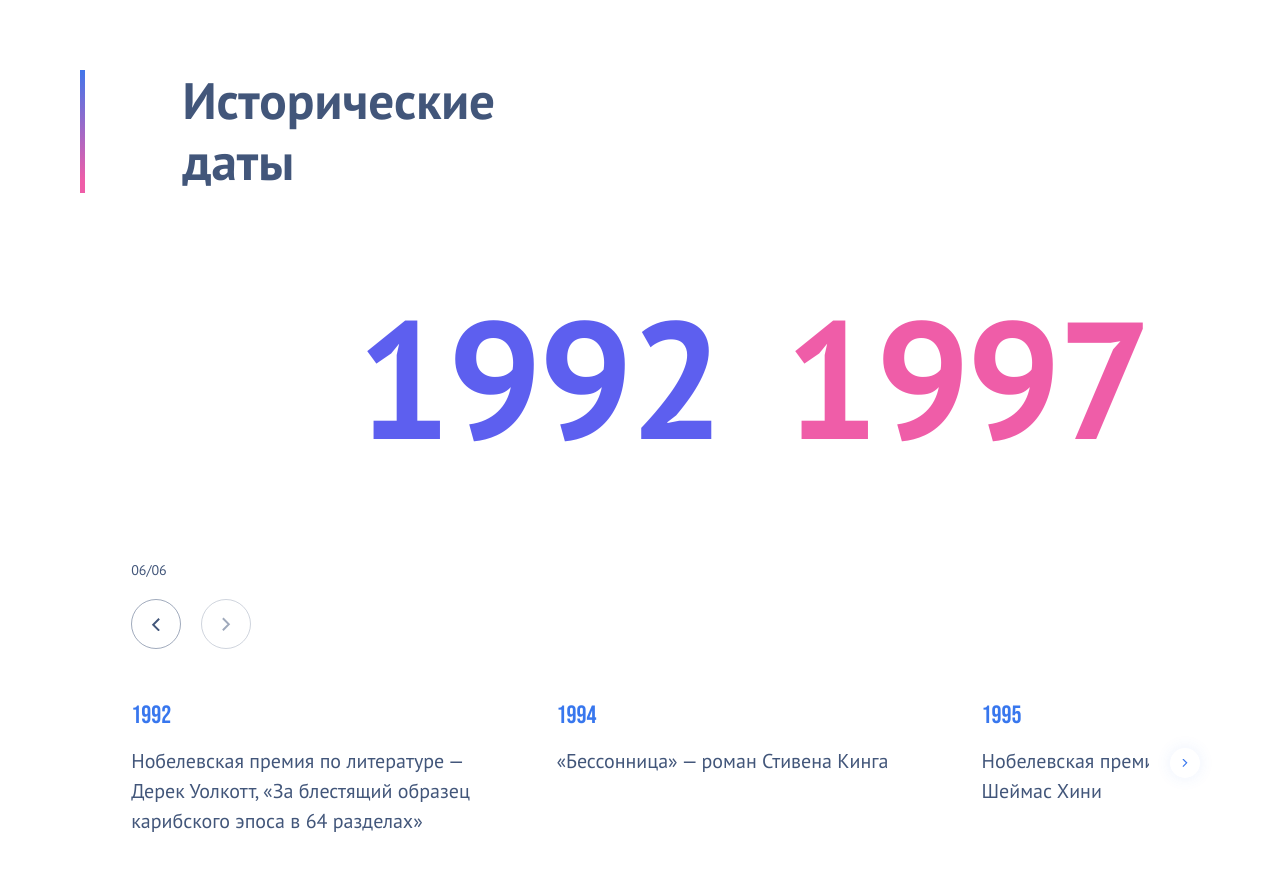
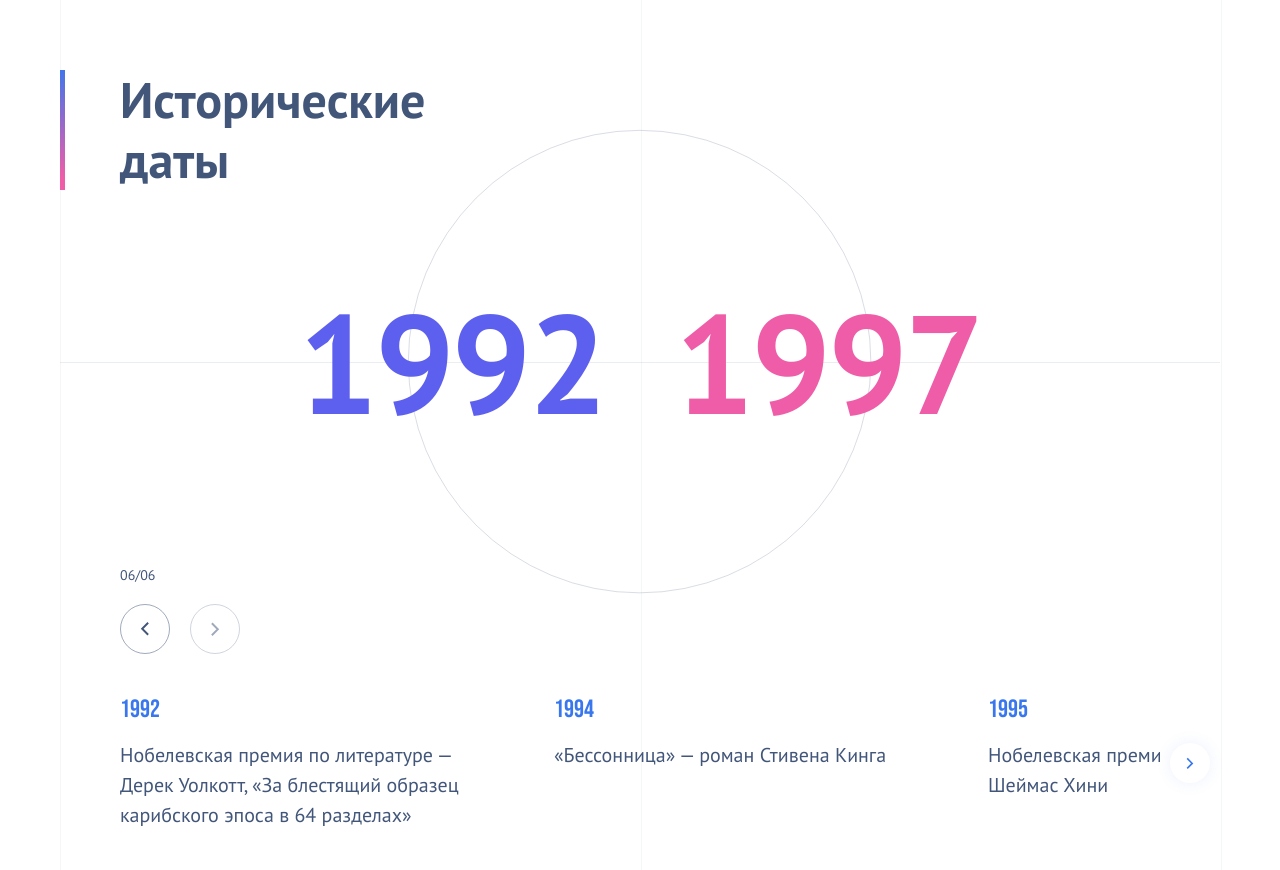
Before and after one commit to solarlime/test-only.digital, a React app: page / in a window 1280 px wide. Shown: the top 870 px of the page. Built offline with nearby package versions, Linux system fonts and the light colour scheme.

Commit message:
Added a circle + fixes in styles

```diff
--- a/src/App.tsx
+++ b/src/App.tsx
@@ -6,22 +6,33 @@ import { StoreProvider, useStore } from './components/store/StoreProvider';
 import Store from './components/store/store';
 import { useEffect } from 'react';
 import { observer } from 'mobx-react-lite';
+import Circle from './assets/circle.svg?react';
 
 const Main = styled.main`
+  position: relative;
   display: flex;
   flex-direction: column;
   align-items: center;
   width: 100%;
+  height: 100vh;
+  height: 100dvh;
+  min-height: var(--min-block-height);
   max-width: 1440px;
-  padding: 170px 80px 104px;
+  padding: 100px 0;
   box-sizing: border-box;
 
   @media screen and (max-width: 1300px) {
-    padding: 70px 4vw 60px;
+    padding: 70px 0;
+  }
+
+  @media screen and (max-width: 800px) {
+    padding: 40px 0;
   }
 
   @media screen and (max-width: 500px) {
     align-items: flex-start;
+    min-height: 0;
+    height: auto;
     padding: 59px 0;
   }
 `;
@@ -29,17 +40,13 @@ const Main = styled.main`
 const Numbers = styled.ul`
   display: flex;
   padding: 0;
-  margin: 96px 0 137px;
-
-  @media screen and (max-width: 1300px) {
-    align-self: flex-end;
-    margin: 6vw 0;
-  }
+  margin: 40px 0;
+  z-index: 1;
 
   @media screen and (max-width: 500px) {
     align-self: flex-start;
     margin: 56px 0;
-    padding: 0 20px;
+    padding: 0 var(--padding-outer);
   }
 `;
 
@@ -47,30 +54,16 @@ const Number = styled.li`
   flex-shrink: 0;
   list-style-type: none;
   font-weight: bold;
-  font-size: 200px;
+  font-size: var(--font-size-numbers);
   line-height: 160px;
   letter-spacing: calc(1em / -50);
 
   &:not(:last-child) {
-    margin-right: 100px;
+    margin-right: calc(var(--font-size-numbers) / 2);
   }
 
   @media screen and (max-width: 1300px) {
-    font-size: 13vw;
     line-height: normal;
-
-    &:not(:last-child) {
-      margin-right: 5vw;
-    }
-  }
-
-  @media screen and (max-width: 500px) {
-    font-size: 56px;
-    line-height: normal;
-
-    &:not(:last-child) {
-      margin-right: 28px;
-    }
   }
 `;
 
@@ -90,26 +83,94 @@ const FuschiaNumber = styled(Number)`
   }
 `;
 
-const HorLine = styled.div`
+const VerticalLines = styled.div`
+  position: absolute;
+  top: 0;
+  left: 0;
+  display: flex;
+  align-items: stretch;
+  justify-content: center;
+  width: 100%;
+  height: 100%;
+  border-width: 0 1px;
+  border-style: solid;
+  border-color: color-mix(in srgb, var(--dove) 10%, transparent);
+  opacity: 0.5;
+  z-index: -1;
+`;
+
+const VerticalLine = styled.div`
+  width: 1px;
+  height: 100%;
+  background-color: color-mix(in srgb, var(--dove) 10%, transparent);
+
+  @media screen and (max-width: 1000px) {
     display: none;
+  }
+`;
+
+const HorizontalLine = styled.div`
+  height: 1px;
+  width: 100%;
+`;
+
+const CircleHorizontalLine = styled(HorizontalLine)`
+  position: absolute;
+  top: calc(50% - 0.5px);
+  background-color: color-mix(in srgb, var(--dove) 10%, transparent);
 
   @media screen and (max-width: 500px) {
-    display: block;
-    padding: 0 20px;
-    margin-bottom: 20px;
+    display: none;
+  }
+`;
+
+const DatesHorizontalLine = styled(HorizontalLine)`
+  visibility: hidden;
+  width: calc(100% - 2 * var(--padding-outer));
+  margin: 20px var(--padding-outer);
+  background: #c7cdd9;
+
+  @media screen and (max-width: 1000px) {
+    visibility: visible;
+  }
+`;
+
+const CircleWrapper = styled.div`
+  position: relative;
+  display: flex;
+  flex-direction: column;
+  flex-grow: 1;
+  align-items: center;
+  justify-content: space-between;
   width: 100%;
-    height: 1px;
+  padding: 0 var(--padding-outer);
   box-sizing: border-box;
 
-    & > hr {
-      display: block;
-      width: inherit;
-      height: inherit;
-      margin: 0;
-      border: 0;
-      background: #c7cdd9;
+  @media screen and (max-width: 500px) {
+    padding: 0;
   }
+`;
+
+const StyledCircle = styled(Circle)`
+  position: absolute;
+  top: 10%;
+  height: 80%;
+  aspect-ratio: 1;
+  max-width: 100%;
+
+  @media screen and (max-width: 800px) {
+    padding: 0 var(--padding-outer);
+    box-sizing: border-box;
   }
+
+  @media screen and (max-width: 500px) {
+    display: none;
+  }
+`;
+
+const HeaderWrapper = styled.div`
+  flex-basis: 40%;
+  width: 100%;
 `;
 
 const Block = observer(() => {
@@ -121,10 +182,13 @@ const Block = observer(() => {
 
   return (
     <Main>
+      <CircleWrapper>
+        <HeaderWrapper>
           <Header>
             Исторические <br />
             даты
           </Header>
+        </HeaderWrapper>
         {blockStore.content[0] && (
           <Numbers>
             <IrisNumber>{blockStore.content[0].from}</IrisNumber>
@@ -132,10 +196,14 @@ const Block = observer(() => {
           </Numbers>
         )}
         <CircleController />
-      <HorLine>
-        <hr />
-      </HorLine>
+        <StyledCircle />
+        <CircleHorizontalLine />
+      </CircleWrapper>
+      <DatesHorizontalLine />
       {blockStore.content[0] && <Dates scope={blockStore.content[0]} />}
+      <VerticalLines>
+        <VerticalLine />
+      </VerticalLines>
     </Main>
   );
 });
--- a/src/CircleController.tsx
+++ b/src/CircleController.tsx
@@ -20,19 +20,17 @@ const CircleNextButton = styled(EllipsisButton)`
 `;
 
 const StyledCircleController = styled.div`
+  align-self: flex-start;
+  flex-basis: 40%;
+  display: flex;
+  flex-direction: column;
+  justify-content: flex-end;
   width: 100%;
-  align-self: flex-start;
-  margin-bottom: 56px;
   box-sizing: border-box;
-
-  @media screen and (max-width: 1300px) {
-    margin-bottom: 4vw;
-  }
 
   @media screen and (max-width: 500px) {
     order: 1;
-    padding: 0 20px;
-    margin: 78px 0 0;
+    padding: 0 var(--padding-outer);
   }
 `;
 
--- a/src/components/Dates/Dates.tsx
+++ b/src/components/Dates/Dates.tsx
@@ -11,14 +11,12 @@ import { observer } from 'mobx-react-lite';
 const StyledDates = styled.div`
   position: relative;
   width: 100%;
-
-  @media screen and (max-width: 1000px) {
-    padding: 0 50px;
-    box-sizing: border-box;
-  }
+  flex-shrink: 0;
+  padding: 0 var(--padding-outer);
+  box-sizing: border-box;
 
   @media screen and (max-width: 500px) {
-    padding: 0 20px;
+    padding: 0 var(--padding-outer);
   }
 `;
 
@@ -69,9 +67,9 @@ const Dates = observer(({ scope }: { scope: IPeriod }) => {
         spaceBetween={25}
         slidesPerView={1.5}
         breakpoints={{
-          500: {
-            slidesPerView: 2,
-            spaceBetween: 35,
+          650: {
+            slidesPerView: 2.5,
+            spaceBetween: 30,
           },
           800: {
             slidesPerView: 2.5,
--- a/src/components/Dates/DatesButton.tsx
+++ b/src/components/Dates/DatesButton.tsx
@@ -14,12 +14,12 @@ const DatesButton = styled(EllipsisButton)`
   ${(props) =>
     props.name === 'left' &&
     css`
-      left: -60px;
+      left: 20px;
     `}
   ${(props) =>
     props.name === 'right' &&
     css`
-      right: -60px;
+      right: 20px;
       transform: rotate(180deg);
     `}
 
@@ -32,35 +32,19 @@ const DatesButton = styled(EllipsisButton)`
   }
 
   @media screen and (max-width: 1300px) {
-    width: 30px;
-    height: 30px;
-
     ${(props) =>
       props.name === 'left' &&
       css`
-        left: -4vw;
+        left: 10px;
       `}
     ${(props) =>
       props.name === 'right' &&
       css`
-        right: -4vw;
+        right: 10px;
       `}
   }
 
   @media screen and (max-width: 1000px) {
-    ${(props) =>
-      props.name === 'left' &&
-      css`
-        left: 0;
-      `}
-    ${(props) =>
-      props.name === 'right' &&
-      css`
-        right: 0;
-      `}
-  }
-
-  @media screen and (max-width: 500px) {
     display: none;
   }
 `;
--- a/src/components/Header/AccentBar.tsx
+++ b/src/components/Header/AccentBar.tsx
@@ -5,19 +5,14 @@ const AccentBar = styled.div`
   flex-shrink: 0;
   width: 5px;
   height: calc(100% - 2 * 7px);
-  margin-left: -80px;
+  margin-left: calc(var(--padding-outer) * -1);
   background: linear-gradient(var(--blue) -5%, var(--fuschia) 90%);
 
   @media screen and (max-width: 1300px) {
     height: 100%;
-    margin-left: -4vw;
   }
 
   @media screen and (max-width: 1000px) {
-    margin-left: 0;
-  }
-
-  @media screen and (max-width: 500px) {
     display: none;
   }
 `;
--- a/src/components/Header/Header.tsx
+++ b/src/components/Header/Header.tsx
@@ -11,7 +11,7 @@ const StyledHeader = styled.header`
   box-sizing: border-box;
 
   @media screen and (max-width: 500px) {
-    padding: 0 20px;
+    padding: 0 var(--padding-outer);
   }
 `;
 
@@ -19,17 +19,11 @@ const H1 = styled.h1`
   padding: 0;
   margin: 0;
   font-weight: bold;
-  font-size: 56px;
+  font-size: var(--font-size-h1);
   line-height: 120%;
-
-  @media screen and (max-width: 1300px) {
-    margin-left: 4vw;
-    font-size: 4vw;
-  }
 
   @media screen and (max-width: 500px) {
     margin-left: 0;
-    font-size: 20px;
   }
 `;
 
--- a/src/globalStyles.ts
+++ b/src/globalStyles.ts
@@ -41,22 +41,12 @@ export default createGlobalStyle`
     flex-direction: column;
     align-items: center;
     justify-content: center;
-    padding: 0 80px;
+    padding: 0 var(--padding-outer);
   }
 
   @media screen and (max-width: 1000px) {
-    :root {
-      --font-size: 16px;
-    }
-
     #root {
       padding: 0;
     }
   }
-
-  @media screen and (max-width: 500px) {
-    :root {
-      --font-size: 14px;
-    }
-  }
 `;
--- a/src/index.css
+++ b/src/index.css
@@ -23,11 +23,53 @@
 }
 
 :root {
-    --font-size: 20px;
     --dove: #42567A;
     --white: #FFF;
     --iris: #5D5FEF;
     --blue: #3877EE;
     --fuschia: #EF5DA8;
     --pink: #F178B6;
+
+    --font-size: 20px;
+    --font-size-h1: 56px;
+    --font-size-numbers: 200px;
+
+    --padding-outer: 80px;
+    --margin-numbers: 40px;
+
+    --min-block-height: 1010px;
 }
+
+@media screen and (max-width: 1300px) {
+    :root {
+        --font-size-h1: 50px;
+        --font-size-numbers: 140px;
+        --padding-outer: 60px;
+        --min-block-height: 900px;
+    }
+}
+
+@media screen and (max-width: 1000px) {
+    :root {
+        --font-size: 18px;
+    }
+}
+
+@media screen and (max-width: 800px) {
+    :root {
+        --font-size: 16px;
+        --font-size-h1: 35px;
+        --font-size-numbers: 88px;
+        --padding-outer: 40px;
+        --min-block-height: 700px;
+    }
+}
+
+@media screen and (max-width: 500px) {
+    :root {
+        --font-size: 14px;
+        --font-size-h1: 20px;
+        --font-size-numbers: 56px;
+        --padding-outer: 20px;
+    }
+}
```
Also changed, not shown: src/assets/circle.svg (added). Lines whose indentation alone changed are shown as unchanged.
